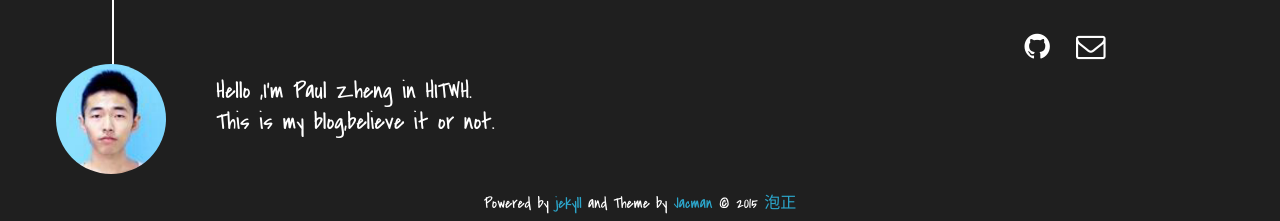
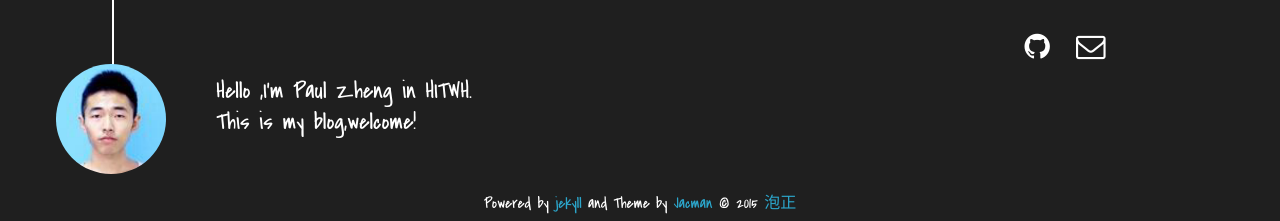
Before and after one commit to PAULYZHENG/paulyzheng.github.io, a Jekyll site: the page built from index.html, in a window 1280 px wide. Shown: the part 895-1116 px from the top of the page. Built offline with Jekyll 4.4.1, drawn with Linux system fonts in a browser that asks for light colours; a script that is not in the unit is left out; the list of posts is cut into pages by our own code.

Commit message:
Update _config.yml

```diff
--- a/_config.yml
+++ b/_config.yml
@@ -85,7 +85,7 @@ share_to: true #enable share-to buttons if true
 author:
   name: 泡正      ## e.g. wuchong Author name
   intro_line1:  "Hello ,I'm Paul Zheng in HITWH."    ## your introduction on the bottom of the page
-  intro_line2:  "This is my blog,believe it or not."  ## the 2nd line
+  intro_line2:  "This is my blog,welcome!"  ## the 2nd line
   weibo:      ## e.g. wuchong1014 or 2176287895 for http://weibo.com/2176287895
   weibo_verifier:  ## e.g. b3593ceb Your weibo-show widget verifier ,if you use weibo-show it is needed.
   tsina:      ## e.g. 2176287895  Your weibo ID,It will be used in share button.
```
